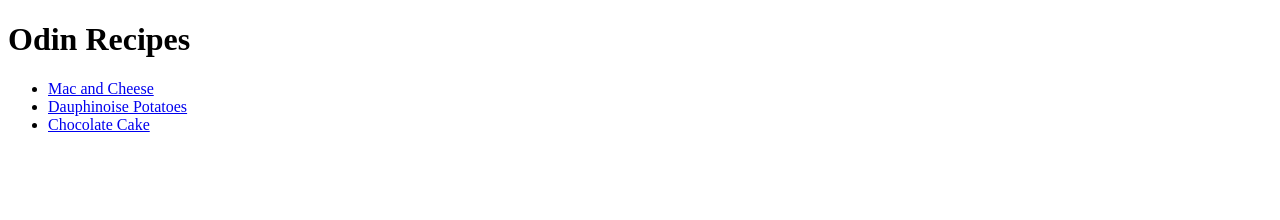
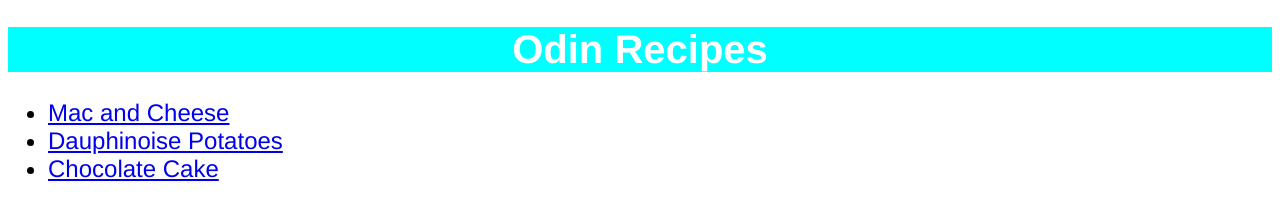
Before and after one commit to david-a-hale/odin-recipes, a plain HTML site: page index.html in a window 1280 px wide. Drawn offline with Linux system fonts and the light colour scheme.

Commit message:
Edit index.html to link stylesheet

```diff
--- a/index.html
+++ b/index.html
@@ -3,12 +3,13 @@
     <head>
         <meta charset="UTF-8">
         <title>Odin Recipes</title>
+        <link rel="stylesheet" href="styles.css">
     </head>
 
     <body>
-        <h1>Odin Recipes</h1>
+        <h1 class="header">Odin Recipes</h1>
 
-        <ul>
+        <ul class="recipe list">
             <li><a href="recipes/mac-and-cheese.html">Mac and Cheese</a></li>
             <li><a href="recipes/dauphinoise-potatoes.html">Dauphinoise Potatoes</a></li>
             <li><a href="recipes/chocolate-cake.html">Chocolate Cake</a></li>
```
